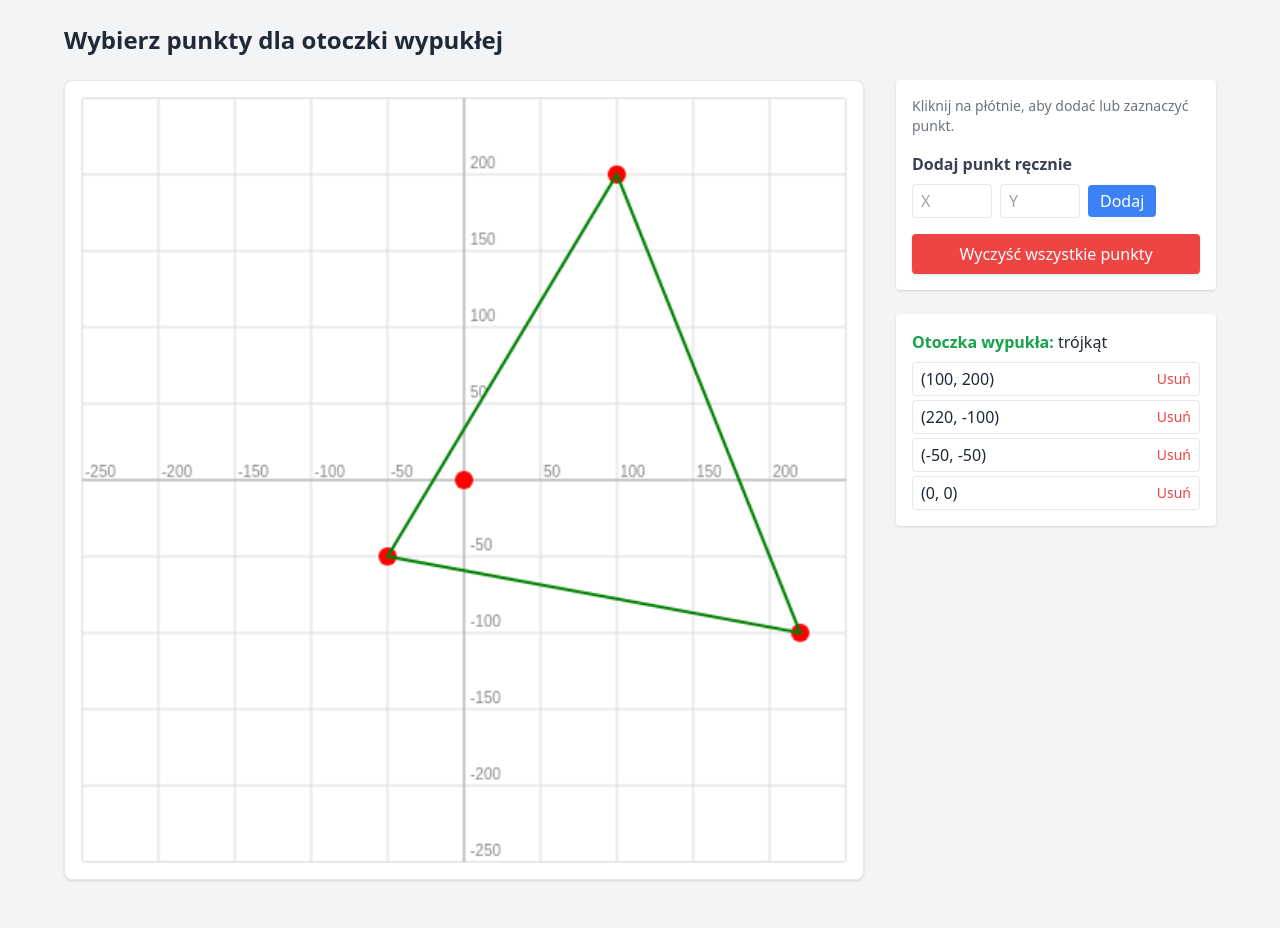
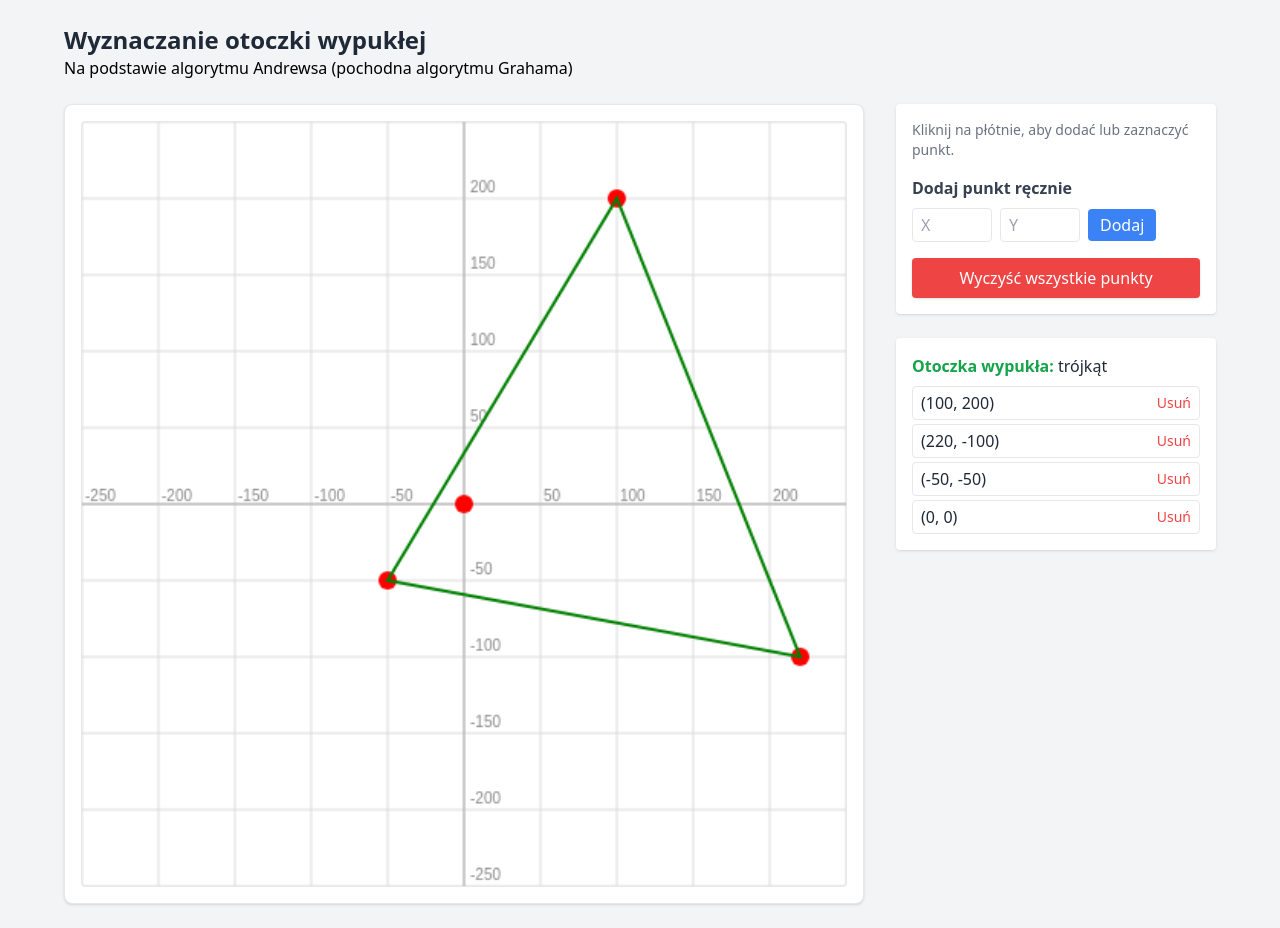
Before and after one commit to jorlowski89/otoczka-wypukla, a plain HTML site: page index.html in a window 1280 px wide. Before the commit the page ends 904 px from the top, so only its background shows below. Drawn offline with nearby package versions, Linux system fonts and the light colour scheme.

Commit message:
Poprawa nagłówka aplikacji

```diff
--- a/index.html
+++ b/index.html
@@ -15,15 +15,15 @@
   </head>
   <body class="bg-gray-100 p-6 font-sans">
     <div class="max-w-6xl mx-auto space-y-6">
-      <!-- Nagłówek wspólny -->
       <h1 class="text-2xl font-bold text-gray-800">
-        Wybierz punkty dla otoczki wypukłej
+        Wyznaczanie otoczki wypukłej
       </h1>
+      <span>Na podstawie algorytmu Andrewsa (pochodna algorytmu Grahama)</span>
 
       <!-- Główna zawartość w dwóch kolumnach -->
       <div class="flex gap-8 items-start">
         <!-- Lewa kolumna -->
-        <div class="flex-1 space-y-6">
+        <div class="flex-1 space-y-2">
           <div class="border rounded-lg shadow bg-white p-4">
             <div class="relative">
               <canvas
```
